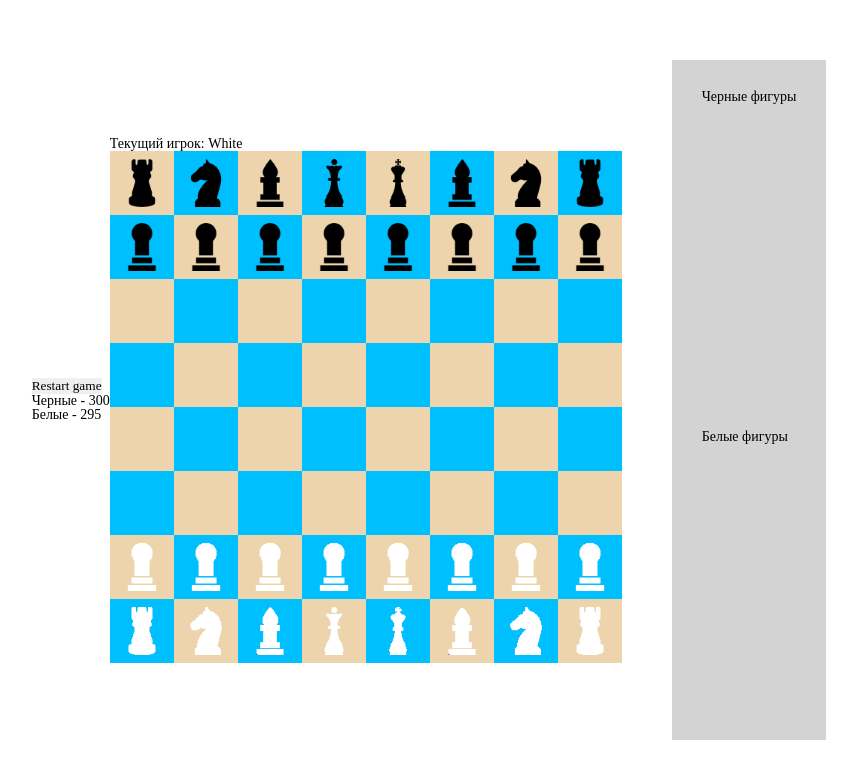
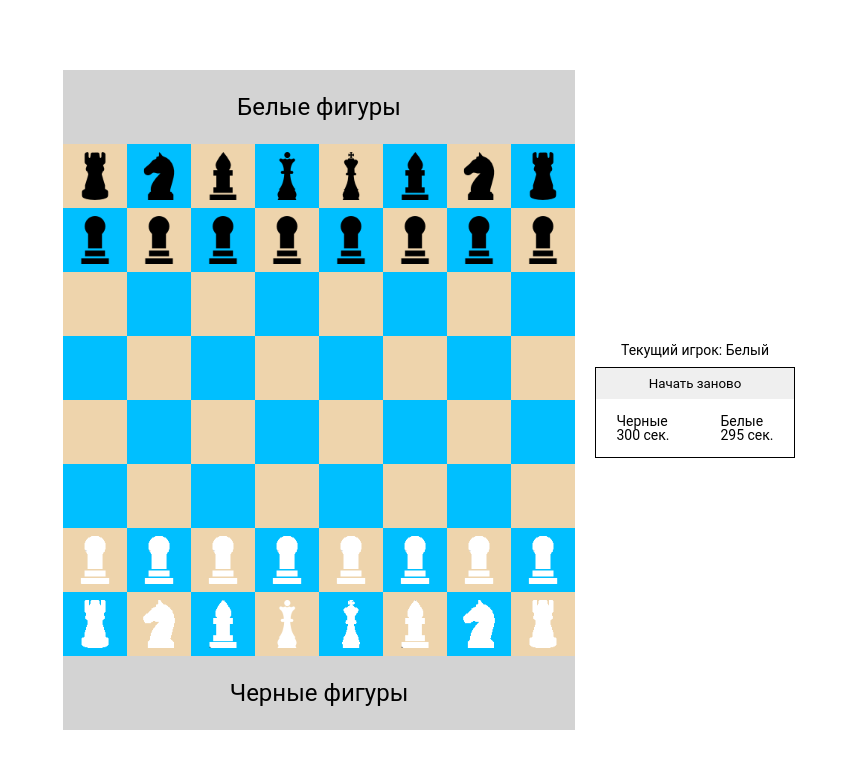
Before and after one commit to Hansol46/Chess, a React (Create React App) app: page / in a window 1280 px wide. Shown: the top 778 px of the page, without its empty margins (211-1068 px from the left). Built offline with nearby package versions, Linux system fonts and the light colour scheme.

Commit message:
ADD_KING_AND_REFACTORING_STYLES

```diff
--- a/public/index.html
+++ b/public/index.html
@@ -24,7 +24,7 @@
       work correctly both with client-side routing and a non-root public URL.
       Learn how to configure a non-root public URL by running `npm run build`.
     -->
-    <title>React App</title>
+    <title>Chess</title>
   </head>
   <body>
     <noscript>You need to enable JavaScript to run this app.</noscript>
--- a/src/app/App.tsx
+++ b/src/app/App.tsx
@@ -3,7 +3,6 @@ import { FC, useState } from "react";
 import { Timer } from "../components";
 
 import { BoardComponent } from "../components/BoardComponent";
-import { LostFigures } from "../components/LostFigures/LostFigures";
 import { Board, Colors, Player } from "../models";
 
 import styles from "./styles.module.sass";
@@ -34,17 +33,14 @@ export const App: FC = () => {
 
   return (
     <div className={styles.BoardWrapper}>
-      <Timer currentPlayer={currentPlayer} restart={restartGame} />
       <BoardComponent
         board={board}
         setBoard={setBoard}
         currentPlayer={currentPlayer}
         swapPlayer={swapPlayer}
       />
-      <div>
-        <LostFigures title="Черные фигуры" figures={board.lostBlackFigures} />
-        <LostFigures title="Белые фигуры" figures={board.lostWhiteFigures} />
-      </div>
+
+      <Timer currentPlayer={currentPlayer} restart={restartGame} />
     </div>
   );
 };
--- a/src/components/BoardComponent/BoardComponent.tsx
+++ b/src/components/BoardComponent/BoardComponent.tsx
@@ -2,6 +2,7 @@ import { FC, Fragment, useEffect, useState } from "react";
 
 import { CellComponent } from "../CellComponent";
 import { Board, Cell, Player } from "../../models";
+import { LostFigures } from "../LostFigures";
 
 import styles from "./styles.module.sass";
 
@@ -11,6 +12,8 @@ interface BoardComponentProps {
   currentPlayer: Player | null;
   swapPlayer: () => void;
 }
+
+
 
 /**
  * Доска
@@ -56,8 +59,9 @@ export const BoardComponent: FC<BoardComponentProps> = ({
   };
 
   return (
-    <div>
-      <h3>Текущий игрок: {currentPlayer?.color}</h3>
+    <div className={styles.BoardContainer}>
+      <LostFigures title="Белые фигуры" figures={board.lostWhiteFigures} />
+
       <div className={styles.Board}>
         {board.cells.map((row, index) => (
           <Fragment key={index}>
@@ -74,6 +78,8 @@ export const BoardComponent: FC<BoardComponentProps> = ({
           </Fragment>
         ))}
       </div>
+
+      <LostFigures title="Черные фигуры" figures={board.lostBlackFigures} />
     </div>
   );
 };
--- a/src/components/BoardComponent/styles.module.sass
+++ b/src/components/BoardComponent/styles.module.sass
@@ -1,3 +1,10 @@
+.BoardContainer
+    h3
+        display: flex
+        justify-content: center
+        padding: 10px
+        font-size: 24px
+
 .Board
     width: calc( 64px * 8)
     height: calc( 64px * 8)
--- a/src/components/LostFigures/styles.module.sass
+++ b/src/components/LostFigures/styles.module.sass
@@ -1,5 +1,5 @@
 .Lost
-    height: calc(50vh - 60px)
-    padding: 30px
-    margin-left: 50px
+    // height: calc(50vh - 60px)
+    padding: 15px
+    // margin-left: 50px
     background-color: lightgray
--- a/src/components/Timer/Timer.tsx
+++ b/src/components/Timer/Timer.tsx
@@ -1,5 +1,8 @@
 import { FC, useEffect, useRef, useState } from "react";
 import { Colors, Player } from "../../models";
+import { ColorPlayer } from "../../models/ColorPlayer";
+
+import styles from "./styles.module.sass";
 
 interface TimerProps {
   currentPlayer: Player | null;
@@ -33,7 +36,7 @@ export const Timer: FC<TimerProps> = ({ currentPlayer, restart }) => {
   const handleRestart = () => {
     setBlackTime(300);
     setWhiteTime(300);
-    restart()
+    restart();
   };
 
   useEffect(() => {
@@ -41,12 +44,23 @@ export const Timer: FC<TimerProps> = ({ currentPlayer, restart }) => {
   }, [currentPlayer]);
 
   return (
-    <div>
-      <div>
-        <button onClick={handleRestart}>Restart game</button>
+    <div className={styles.Pannel}>
+      <h3>Текущий игрок: {ColorPlayer[currentPlayer?.color || "White"]}</h3>
+
+      <div className={styles.Timer}>
+        <button onClick={handleRestart} style={{width: '100%', padding: '8px'}}>Начать заново</button>
+
+        <div style={{ display: "flex", gap: '10px', justifyContent: 'space-around', margin: '15px 0px', }}>
+          <div>
+            <h2>Черные</h2>
+            <h3> {blackTime} сек.</h3>
+          </div>
+          <div>
+            <h2>Белые </h2>
+            <h3> {whiteTime} сек.</h3>
+          </div>
+        </div>
       </div>
-      <h2>Черные - {blackTime}</h2>
-      <h2>Белые - {whiteTime}</h2>
     </div>
   );
 };
--- /dev/null
+++ b/src/components/Timer/styles.module.sass
@@ -0,0 +1,10 @@
+.Timer
+    width: 200px
+    border: 1px solid
+
+.Pannel
+    display: flex
+    flex-direction: column
+    align-items: center
+    gap: 10px
+    margin-left: 20px
--- a/src/index.css
+++ b/src/index.css
@@ -39,6 +39,7 @@ body {
   font-size: 100%;
   line-height: 1;
   font-size: 14px;
+  font-family: 'Roboto', Sans-Serif;
   -ms-text-size-adjust: 100%;
   -moz-text-size-adjust: 100%;
   -webkit-text-size-adjust: 100%;
--- /dev/null
+++ b/src/models/ColorPlayer.ts
@@ -0,0 +1,4 @@
+export enum ColorPlayer {
+  White = "Белый",
+  Black = "Черный",
+}
--- a/src/models/figures/King.ts
+++ b/src/models/figures/King.ts
@@ -12,4 +12,27 @@ export class King extends Figure {
     this.logo = color === Colors.BLACK ? blackLogo : whiteLogo;
     this.name = FigureNames.KING;
   }
+
+  canMove(target: Cell): boolean {
+    if (!super.canMove(target)) {
+      return false;
+    }
+
+    const dx = Math.abs(this.cell.x - target.x);
+    const dy = Math.abs(this.cell.y - target.y);
+
+    if (this.cell.isEmptyHorizontal(target)) {
+      return dx === 1 || target.x === this.cell.x + 1;
+    }
+
+    if (this.cell.isEmptyVertical(target)) {
+      return dy === 1 || target.y === this.cell.y + 1;
+    }
+
+    if (this.cell.isEmptyDiagonal(target)) {
+      return dx === 1 && dy === 1;
+    }
+
+    return false;
+  }
 }
```
Also changed, not shown: public/game.png (added), 1 other file (tests, documents, lock files or other folders).
